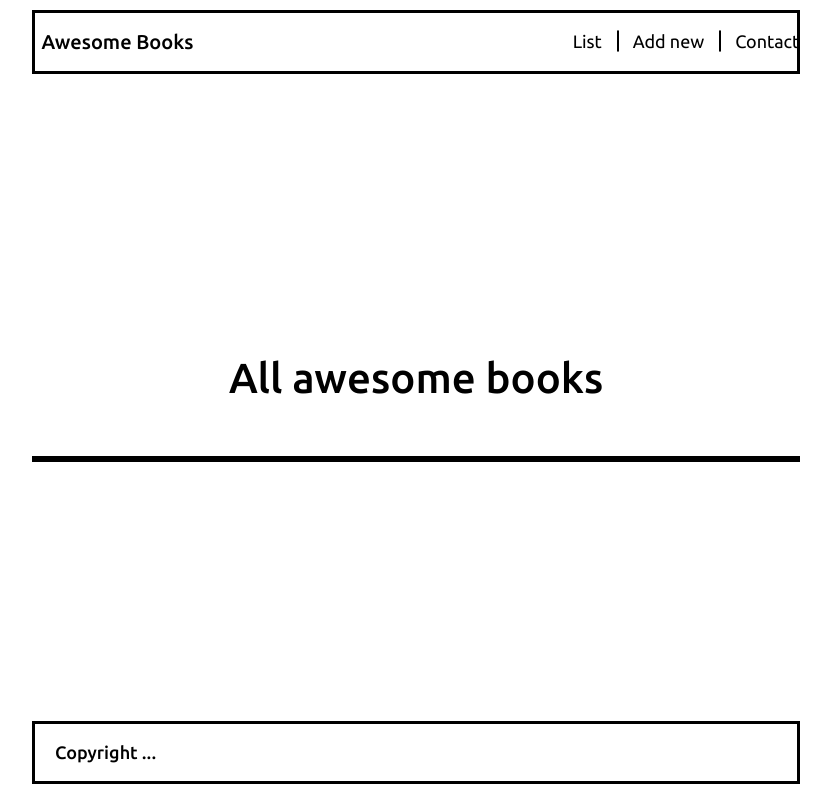
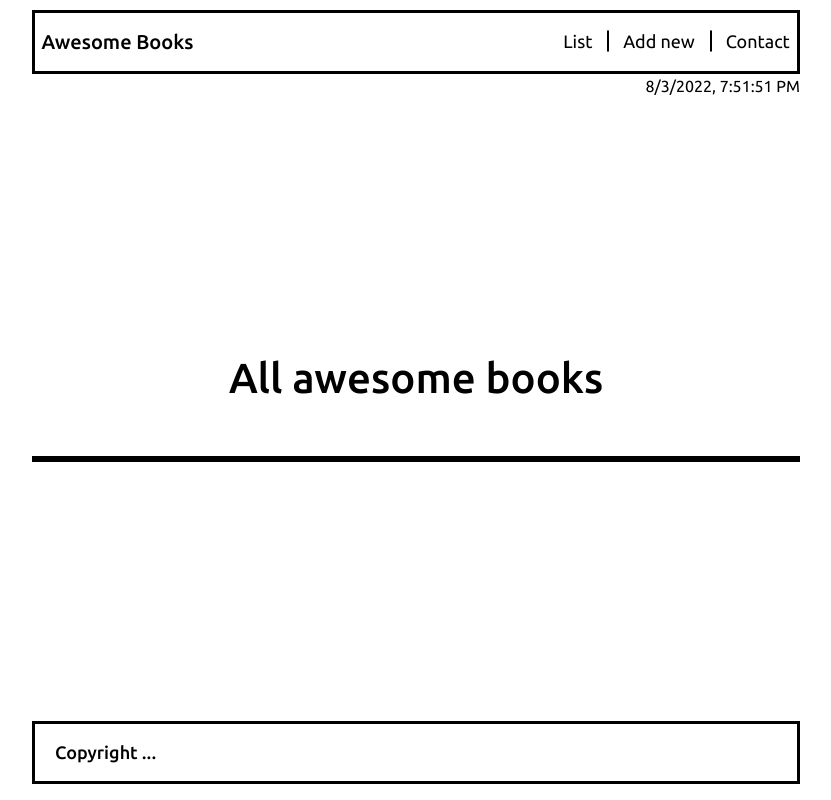
Before and after one commit to Tadessejemal1/Awesome-books, a website: page index.html in a window 1280 px wide. Shown: the whole page, without its empty margins (224-1055 px from the left). Drawn offline with Linux system fonts and the light colour scheme.

Commit message:
Add navigation bar js and style css

```diff
--- a/index.html
+++ b/index.html
@@ -28,9 +28,9 @@
         </nav>
     </header>
     <!-- Time & Data -->
-    <section class="app">
-        <p id="dateTime"></p>
-    </section>
+
+    <p class="dateTime"></p>
+
     <!-- Content here is added from javaScript -->
     <section class="book-list">
         <h1 class="book-header">All awesome books</h1>
--- a/js/index.js
+++ b/js/index.js
@@ -2,6 +2,15 @@ const bookTitle = document.querySelector('.book-title');
 const bookAuthor = document.querySelector('.book-author');
 const awosomeBook = document.querySelector('.book-store');
 const bookBtn = document.getElementById('add-btn');
+const dateTime = document.querySelector('.dateTime');
+
+
+
+function myDate() {
+  const today = new Date();
+  dateTime.innerHTML = today.toLocaleString();
+}
+setInterval(myDate, 1000);
 
 class Collection {
   constructor(books = []) {
--- a/style.css
+++ b/style.css
@@ -104,7 +104,7 @@ body {
   margin: 0.5% 20%;
   gap: 15px;
   border: 3px solid black;
-  padding: 0 2% 0 .5%;
+  padding: 0 35px 0 .5%;
   position: fixed;
   top: 0.5%;
   right: 0;
@@ -141,6 +141,11 @@ body {
   font-weight: 500;
 }
 
+.dateTime {
+  margin:6% 20% 0 auto;
+  text-align: right;
+
+}
 .spacer {
   border: 1px solid black;
   border-radius: 5px;
```
